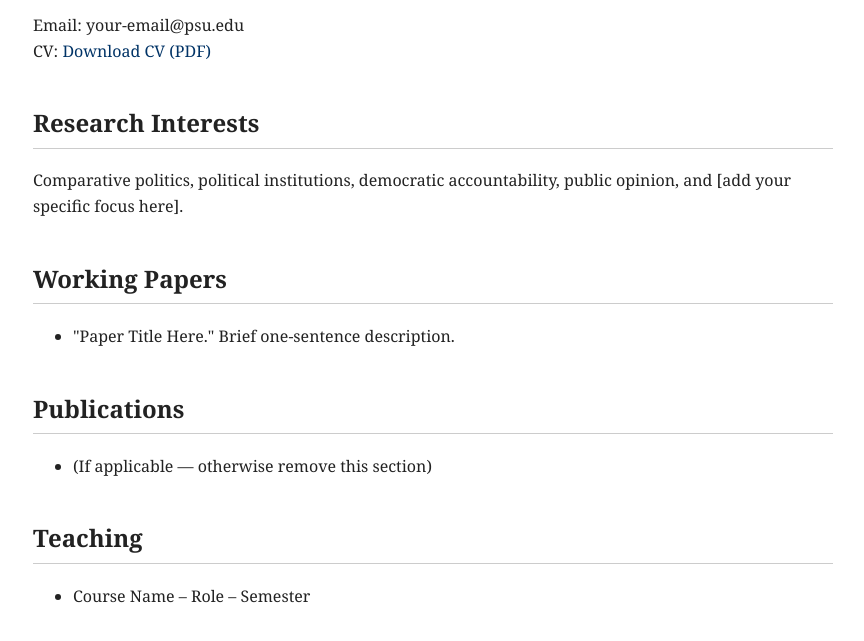
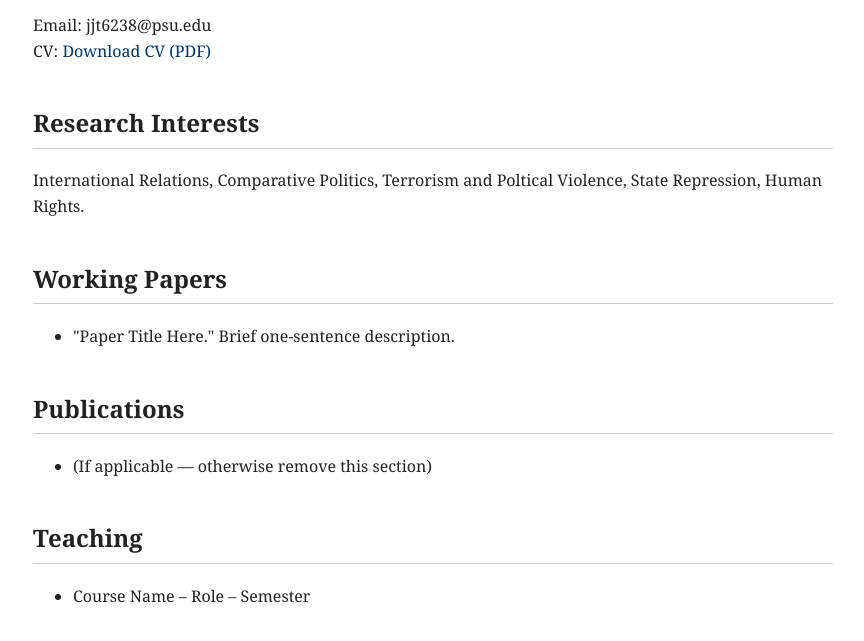
Before and after one commit to joshtoy/joshtoy.github.io, a plain HTML site: page index.html in a window 1280 px wide. Shown: the part 207-848 px from the top of the page, without its empty margins (207-1071 px from the left). Drawn offline with Linux system fonts and the light colour scheme.

Commit message:
Update index.html

```diff
--- a/index.html
+++ b/index.html
@@ -39,14 +39,13 @@
   </p>
 
   <p>
-    Email: your-email@psu.edu<br>
+    Email: jjt6238@psu.edu<br>
     CV: <a href="#">Download CV (PDF)</a>
   </p>
 
   <h2>Research Interests</h2>
   <p>
-    Comparative politics, political institutions, democratic accountability,
-    public opinion, and [add your specific focus here].
+    International Relations, Comparative Politics, Terrorism and Poltical Violence, State Repression, Human Rights.
   </p>
 
   <h2>Working Papers</h2>
```
